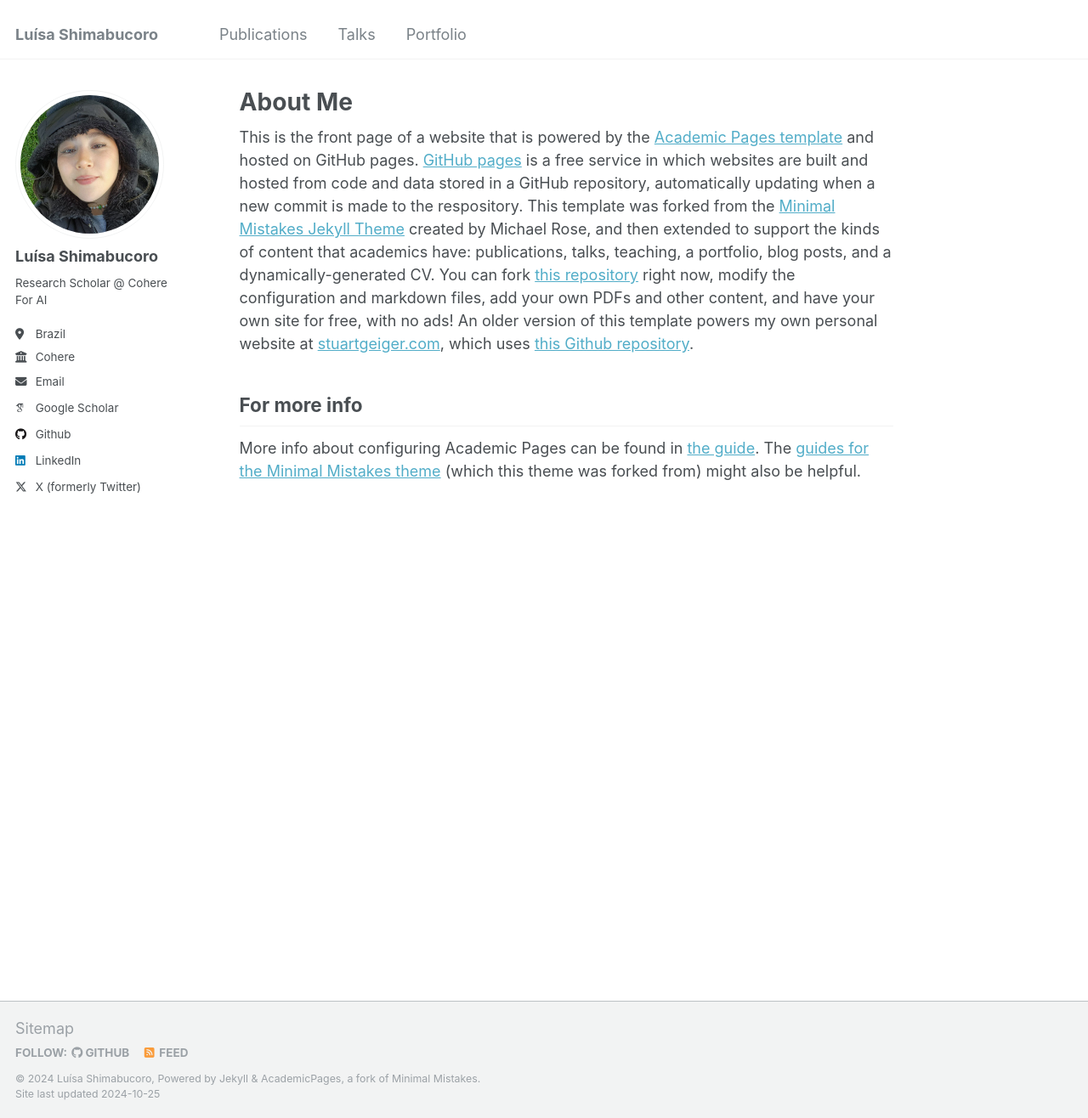
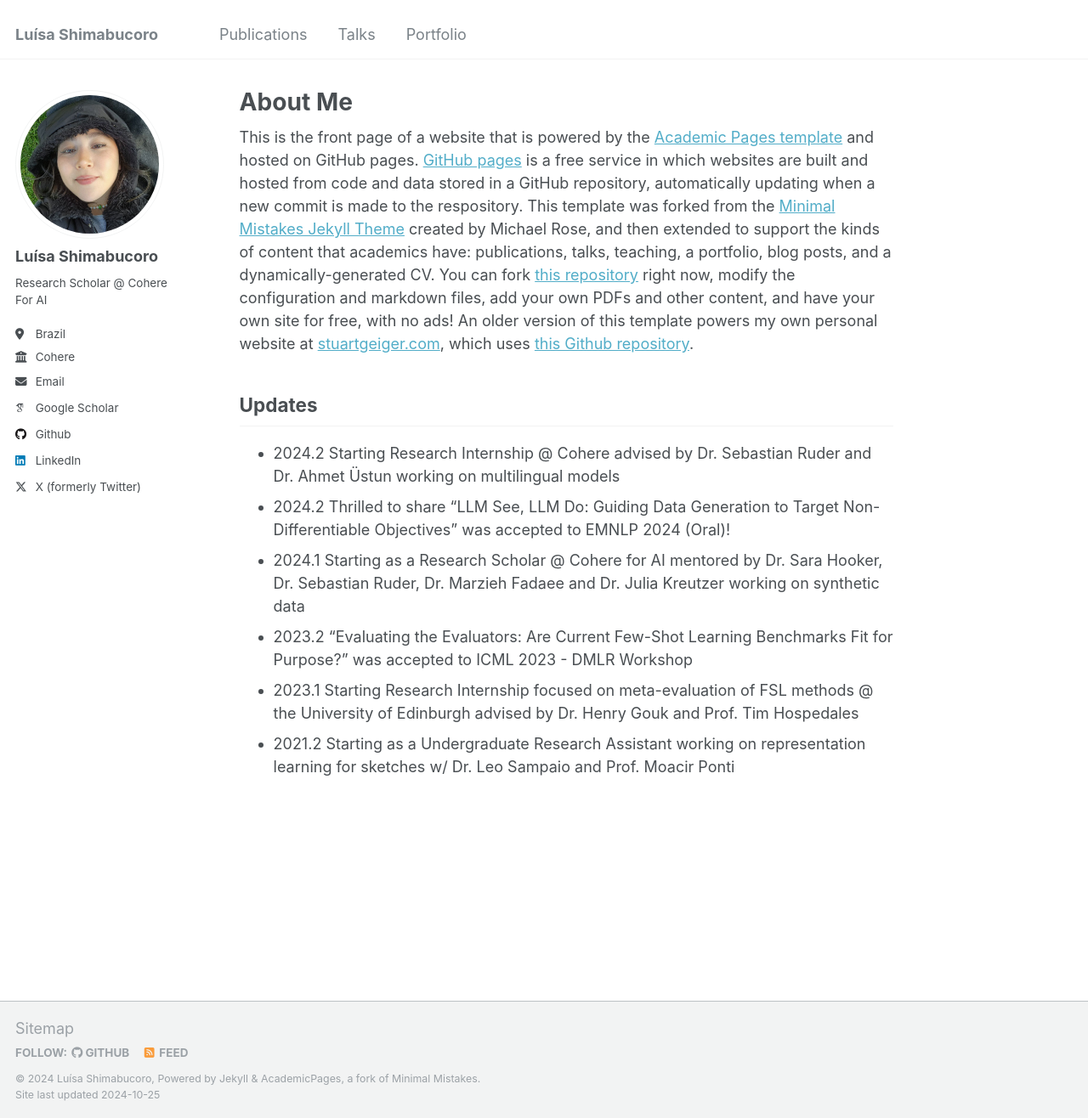
Before and after one commit to luisashimabucoro/luisashimabucoro.github.io, a Jekyll site: the page built from _pages/about.md, in a window 1280 px wide and 1316 px high. Shown: the whole window at 85% size. Built offline with Jekyll 4.4.1, drawn with Linux system fonts in a browser that asks for light colours; some web fonts are replaced.

Commit message:
Update about.md

```diff
--- a/_pages/about.md
+++ b/_pages/about.md
@@ -9,6 +9,11 @@ redirect_from:
 
 This is the front page of a website that is powered by the [Academic Pages template](https://github.com/academicpages/academicpages.github.io) and hosted on GitHub pages. [GitHub pages](https://pages.github.com) is a free service in which websites are built and hosted from code and data stored in a GitHub repository, automatically updating when a new commit is made to the respository. This template was forked from the [Minimal Mistakes Jekyll Theme](https://mmistakes.github.io/minimal-mistakes/) created by Michael Rose, and then extended to support the kinds of content that academics have: publications, talks, teaching, a portfolio, blog posts, and a dynamically-generated CV. You can fork [this repository](https://github.com/academicpages/academicpages.github.io) right now, modify the configuration and markdown files, add your own PDFs and other content, and have your own site for free, with no ads! An older version of this template powers my own personal website at [stuartgeiger.com](http://stuartgeiger.com), which uses [this Github repository](https://github.com/staeiou/staeiou.github.io).
 
-For more info
+Updates
 ------
-More info about configuring Academic Pages can be found in [the guide](https://academicpages.github.io/markdown/). The [guides for the Minimal Mistakes theme](https://mmistakes.github.io/minimal-mistakes/docs/configuration/) (which this theme was forked from) might also be helpful.
+- 2024.2 Starting Research Internship @ Cohere advised by Dr. Sebastian Ruder and Dr. Ahmet Üstun working on multilingual models
+- 2024.2 Thrilled to share "LLM See, LLM Do: Guiding Data Generation to Target Non-Differentiable Objectives" was accepted to EMNLP 2024 (Oral)!
+- 2024.1 Starting as a Research Scholar @ Cohere for AI mentored by Dr. Sara Hooker, Dr. Sebastian Ruder, Dr. Marzieh Fadaee and Dr. Julia Kreutzer working on synthetic data
+- 2023.2 "Evaluating the Evaluators: Are Current Few-Shot Learning Benchmarks Fit for Purpose?" was accepted to ICML 2023 - DMLR Workshop
+- 2023.1 Starting Research Internship focused on meta-evaluation of FSL methods @ the University of Edinburgh advised by Dr. Henry Gouk and Prof. Tim Hospedales
+- 2021.2 Starting as a Undergraduate Research Assistant working on representation learning for sketches w/ Dr. Leo Sampaio and Prof. Moacir Ponti
```
